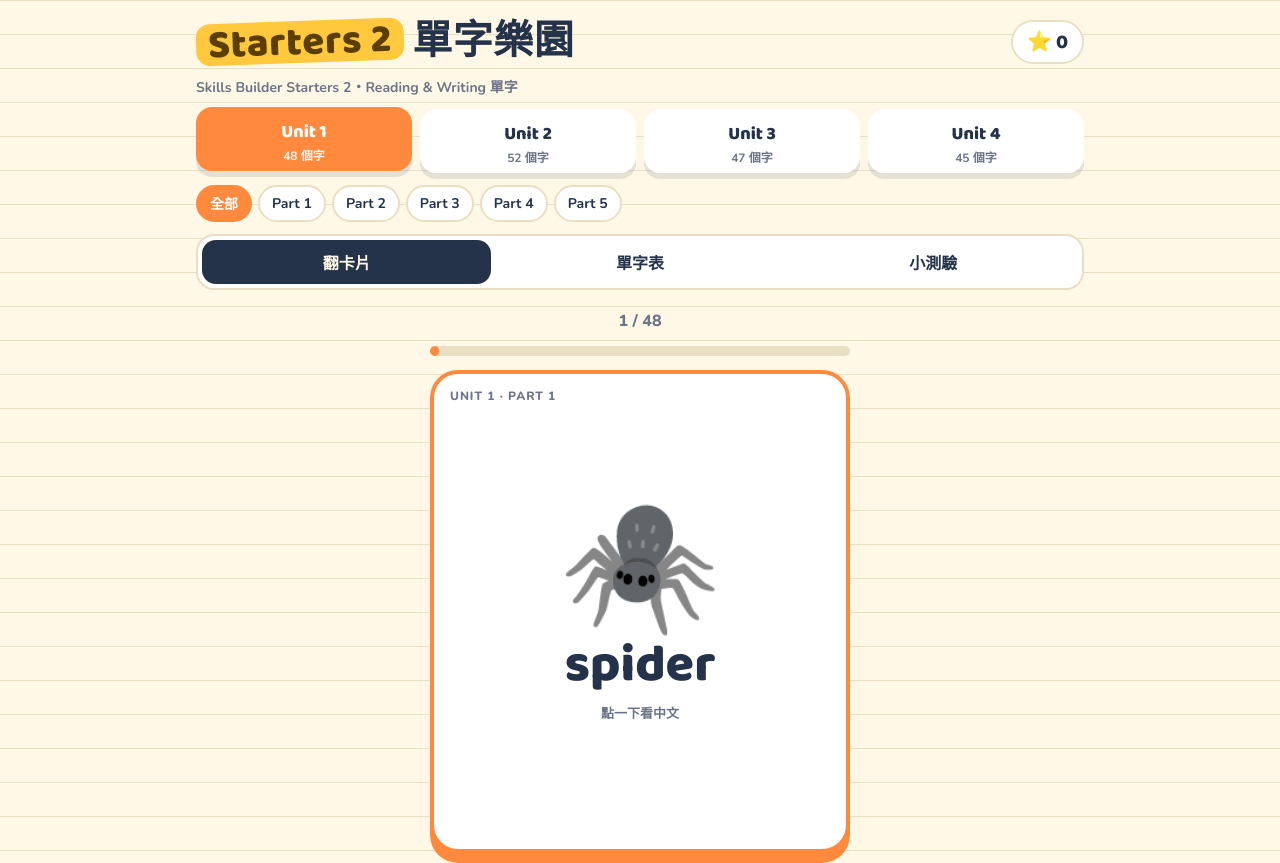
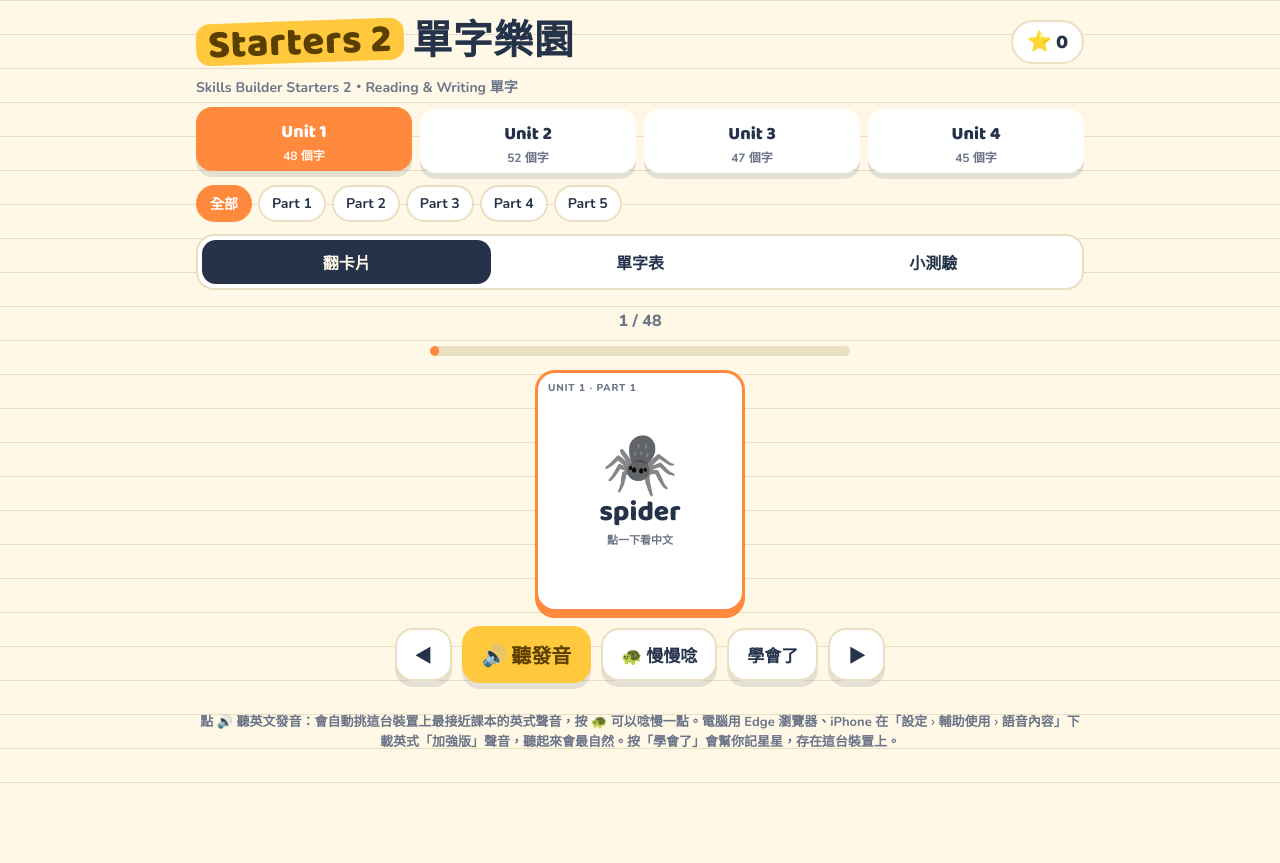
Before and after one commit to h22676205-lab/starters2-words, a plain HTML site: page index.html in a window 1280 px wide. Shown: the top 863 px of the page. After the commit the page ends 804 px from the top, so only its background shows below. Drawn offline with nearby package versions, Linux system fonts and the light colour scheme.

Commit message:
Flashcard: shrink card to half size
Co-Authored-By: Claude Opus 5.5 <noreply@anthropic.com>

```diff
--- a/index.html
+++ b/index.html
@@ -66,10 +66,16 @@ main{margin-top:16px}
 .progress{font-weight:800;color:var(--muted);font-variant-numeric:tabular-nums}
 .bar{width:min(420px,100%);height:10px;border-radius:99px;background:var(--line);overflow:hidden}
 .bar i{display:block;height:100%;background:var(--uc);border-radius:99px;transition:width .25s}
-.card{width:min(420px,100%);aspect-ratio:4/4.6;max-width:100%;perspective:1200px;cursor:pointer;border:0;background:none;padding:0}
+.card{width:min(210px,100%);aspect-ratio:4/4.6;max-width:100%;perspective:1200px;cursor:pointer;border:0;background:none;padding:0}
 .inner{position:relative;width:100%;height:100%;transition:transform .5s cubic-bezier(.3,1.4,.6,1);transform-style:preserve-3d}
 .card.flip .inner{transform:rotateY(180deg)}
-.face{position:absolute;inset:0;backface-visibility:hidden;-webkit-backface-visibility:hidden;border-radius:28px;background:var(--paper);border:4px solid var(--uc);box-shadow:0 10px 0 var(--uc);display:flex;flex-direction:column;align-items:center;justify-content:center;gap:10px;padding:20px;color:var(--ink)}
+.face{position:absolute;inset:0;backface-visibility:hidden;-webkit-backface-visibility:hidden;border-radius:20px;background:var(--paper);border:3px solid var(--uc);box-shadow:0 6px 0 var(--uc);display:flex;flex-direction:column;align-items:center;justify-content:center;gap:4px;padding:12px;color:var(--ink)}
+.face .pic{font-size:60px}
+.face .letter{width:64px;font-size:40px}
+.face .word{font-size:28px}
+.face .zh{font-size:24px}
+.face .hint{font-size:11px}
+.face .tag{top:8px;left:10px;font-size:10px}
 .back{transform:rotateY(180deg);background:var(--uc);color:#fff}
 .pic{font-size:clamp(84px,24vw,128px);line-height:1}
 .letter{width:clamp(96px,26vw,132px);aspect-ratio:1;border-radius:50%;display:grid;place-items:center;background:var(--sun);color:var(--sun-ink);font:800 clamp(56px,16vw,80px)/1 var(--f-display)}
```
